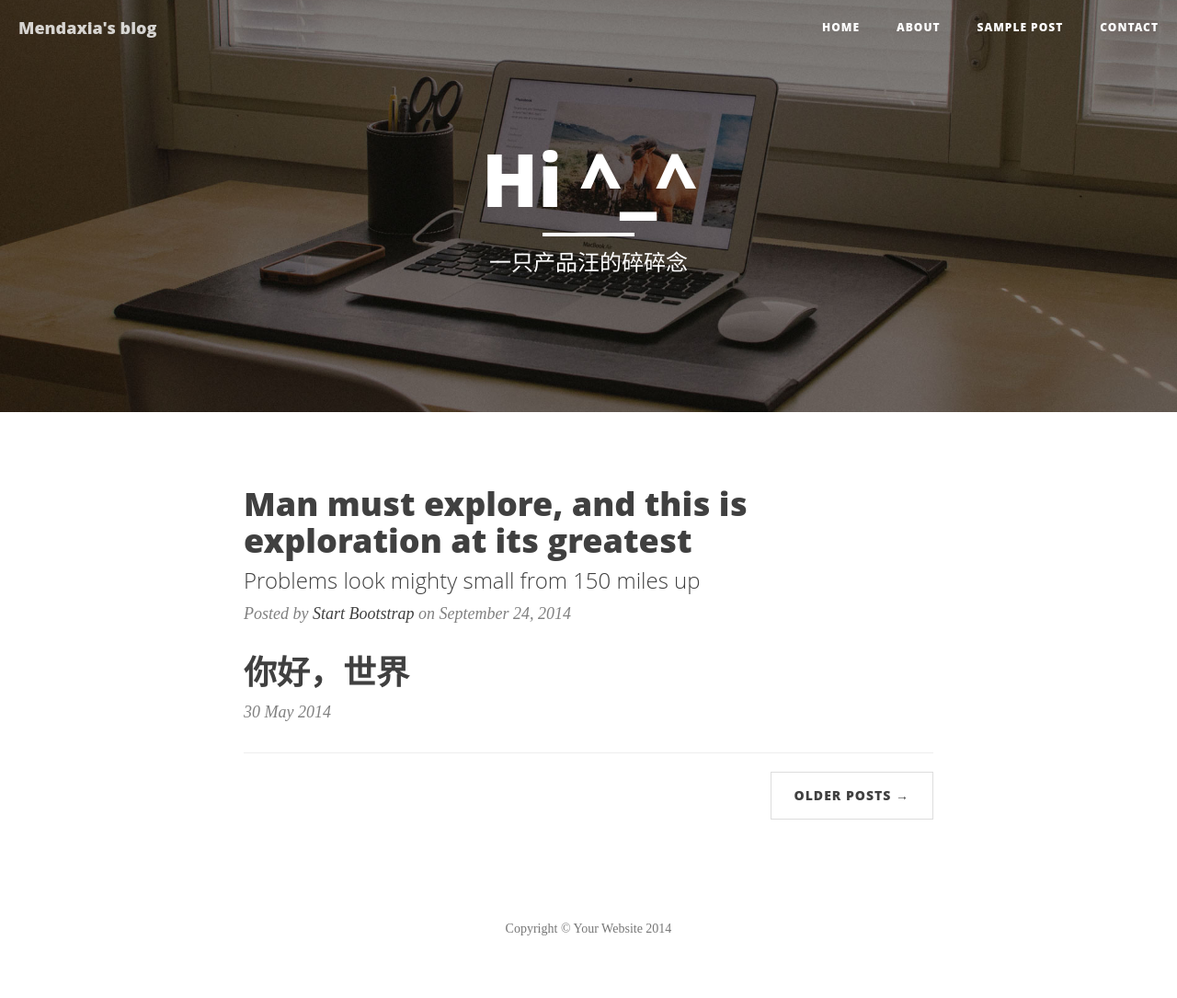
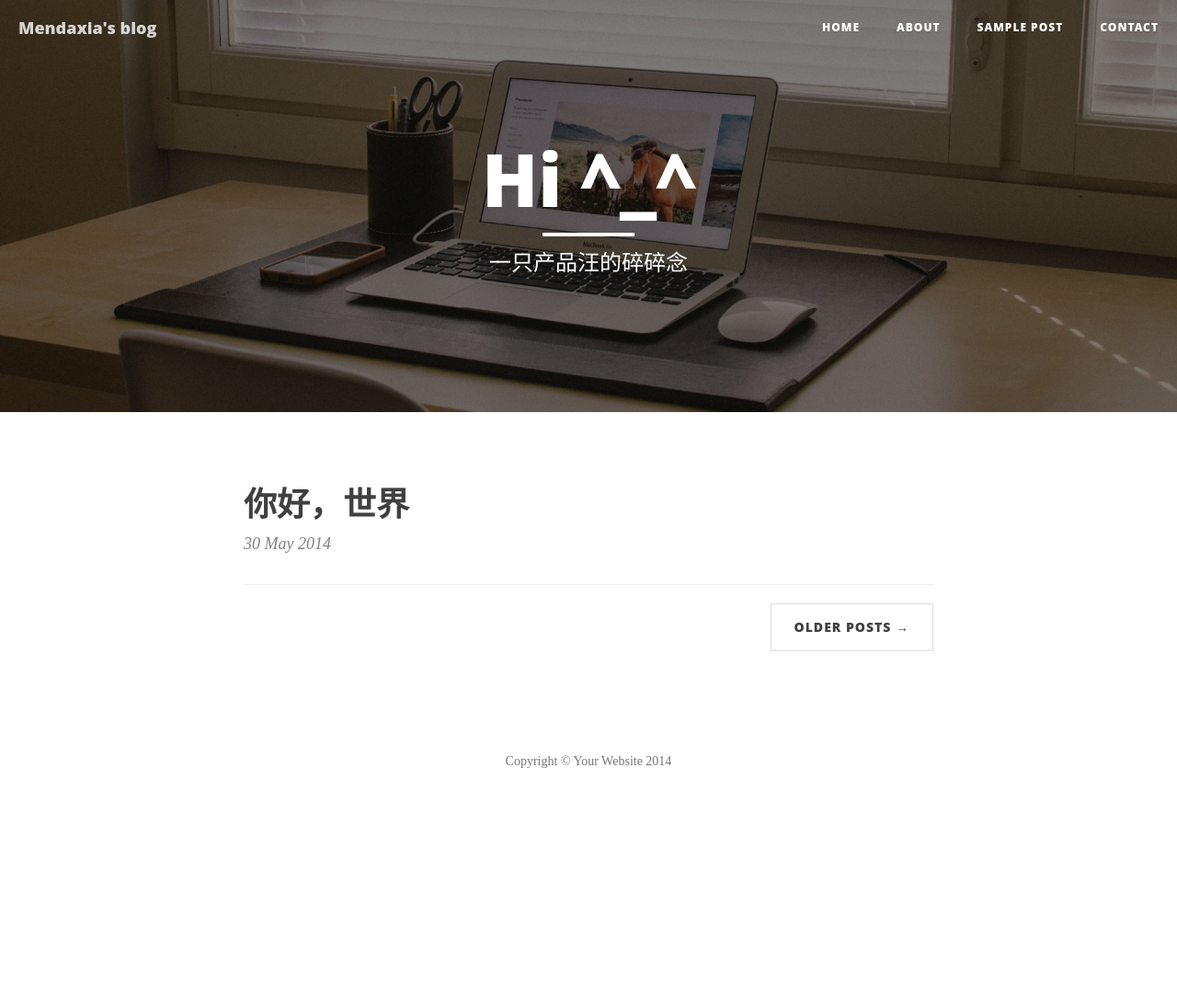
Before and after one commit to mendaxia/mendaxia.github.io, a Jekyll site: the page built from index.html, in a window 1280 px wide. Shown: the whole page at 92% size. Built offline with Jekyll 4.4.1, drawn with Linux system fonts in a browser that asks for light colours; after the commit the page ends 903 px from its top, so only the background shows below that.

Commit message:
modify template

```diff
--- a/_layouts/default.html
+++ b/_layouts/default.html
@@ -7,8 +7,8 @@
    <meta name="author" content="Mendaxia" />
 
    <!-- syntax highlighting CSS -->
-   <link href="css/bootstrap.min.css" rel="stylesheet">
-   <link href="css/clean-blog.min.css" rel="stylesheet">
+   <link href="{{ site.baseurl }}/css/bootstrap.min.css" rel="stylesheet">
+   <link href="{{ site.baseurl }}/css/clean-blog.min.css" rel="stylesheet">
 
 </head>
 <body>
@@ -67,19 +67,7 @@
     <div class="container">
         <div class="row">
             <div class="col-lg-8 col-lg-offset-2 col-md-10 col-md-offset-1">
-                <div class="post-preview">
-                    <a href="post.html">
-                        <h2 class="post-title">
-                            Man must explore, and this is exploration at its greatest
-                        </h2>
-                        <h3 class="post-subtitle">
-                            Problems look mighty small from 150 miles up
-                        </h3>
-                    </a>
-                    <p class="post-meta">Posted by <a href="#">Start Bootstrap</a> on September 24, 2014</p>
-                    {{ content }}
-                </div>
-
+                {{ content }}
                 <hr>
                 <!-- Pager -->
                 <ul class="pager">
```
